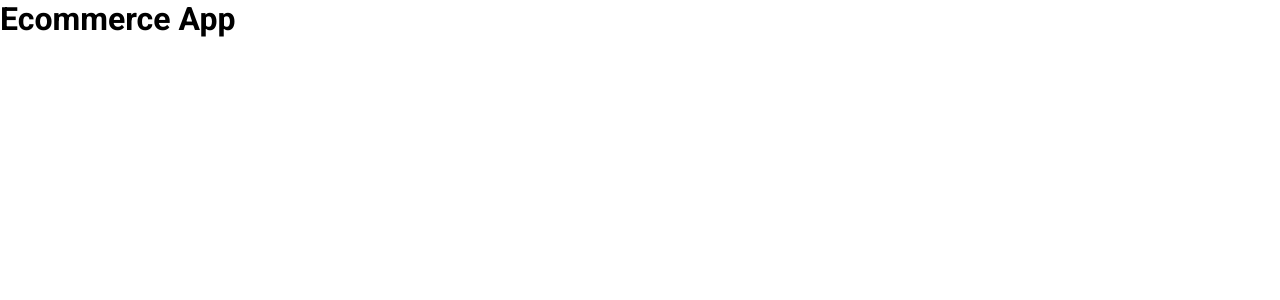
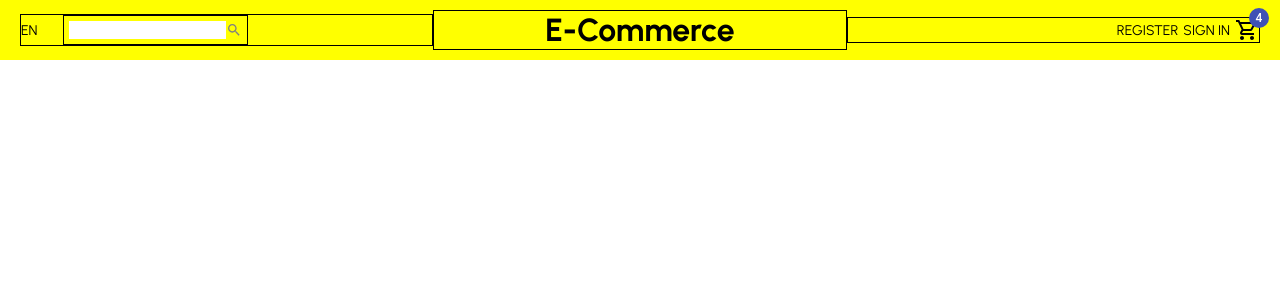
Before and after one commit to Sk8056/style-react, a React (Create React App) app: page / in a window 1280 px wide. Shown: the top 300 px of the page. Built offline with nearby package versions, Linux system fonts and the light colour scheme.

Commit message:
Completed Navbar

```diff
--- a/package.json
+++ b/package.json
@@ -3,6 +3,8 @@
   "version": "0.1.0",
   "private": true,
   "dependencies": {
+    "@material-ui/core": "^4.12.3",
+    "@material-ui/icons": "^4.11.2",
     "@reduxjs/toolkit": "^1.6.1",
     "@testing-library/jest-dom": "^5.14.1",
     "@testing-library/react": "^11.2.7",
--- a/public/index.html
+++ b/public/index.html
@@ -10,13 +10,13 @@
       content="Web site created using create-react-app"
     />
     <link
-      href="https://fonts.googleapis.com/css2?family=Roboto:ital,wght@0,300;0,400;0,500;0,700;0,900;1,100;1,300;1,400;1,500;1,700;1,900&display=swap"
+      href="https://fonts.googleapis.com/css2?family=Urbanist:ital,wght@0,200;0,300;0,400;0,500;0,600;0,700;0,800;0,900;1,100;1,200;1,300;1,400;1,500;1,600;1,700;1,800;1,900&display=swap"
       rel="stylesheet"
     />
     <style>
       * {
         margin: 0px;
-        font-family: "Roboto", sans-serif;
+        font-family: "Urbanist", sans-serif;
       }
     </style>
     <link rel="apple-touch-icon" href="%PUBLIC_URL%/logo192.png" />
--- a/src/Apps/EcommerceApp.tsx
+++ b/src/Apps/EcommerceApp.tsx
@@ -1,9 +1,10 @@
 import { FC } from "react";
+import { Home } from "../pages";
 
 const EcommerceApp: FC<{}> = () => {
   return (
     <>
-      <h1>Ecommerce App</h1>
+      <Home />
     </>
   );
 };
--- /dev/null
+++ b/src/components/Navbar.tsx
@@ -0,0 +1,94 @@
+import { Badge } from "@material-ui/core";
+import { Search, ShoppingCartOutlined } from "@material-ui/icons";
+import { FC } from "react";
+import styled from "styled-components";
+
+const Container = styled.div`
+  height: 60px;
+  background-color: black;
+`;
+
+const Wrapper = styled.div`
+  background-color: yellow;
+  padding: 10px 20px;
+  display: flex;
+  justify-content: space-between;
+  align-items: center;
+`;
+
+const Left = styled.div`
+  border: 1px solid black;
+  flex: 1;
+  display: flex;
+  align-items: center;
+`;
+
+const Language = styled.span`
+  cursor: pointer;
+  font-size: 14px;
+`;
+
+const SearchContainer = styled.div`
+  border: 0.5px solid black;
+  display: flex;
+  align-items: center;
+  margin-left: 25px;
+  padding: 5px;
+`;
+
+const Input = styled.input`
+  border: none;
+`;
+
+const Logo = styled.h1`
+  font-weight: bold;
+`;
+
+const Center = styled.div`
+  border: 1px solid black;
+  flex: 1;
+  text-align: center;
+`;
+
+const Right = styled.div`
+  border: 1px solid black;
+  flex: 1;
+  display: flex;
+  align-items: center;
+  justify-content: flex-end;
+`;
+
+const MenuItem = styled.div`
+  font-size: 14px;
+  cursor: pointer;
+  margin-left: 5px;
+`;
+
+const Navbar: FC<{}> = () => {
+  return (
+    <Container>
+      <Wrapper>
+        <Left>
+          <Language>EN</Language>
+          <SearchContainer>
+            <Input />
+            <Search style={{ color: "gray", fontSize: 16 }} />
+          </SearchContainer>
+        </Left>
+        <Center>
+          <Logo>E-Commerce</Logo>
+        </Center>
+        <Right>
+          <MenuItem>REGISTER</MenuItem>
+          <MenuItem>SIGN IN</MenuItem>
+          <MenuItem>
+            <Badge badgeContent={4} color="primary">
+              <ShoppingCartOutlined />
+            </Badge>
+          </MenuItem>
+        </Right>
+      </Wrapper>
+    </Container>
+  );
+};
+export default Navbar;
--- /dev/null
+++ b/src/pages/Home.tsx
@@ -0,0 +1,9 @@
+import { FC } from "react";
+import Navbar from "../components/Navbar";
+export const Home: FC = () => {
+  return (
+    <div>
+      <Navbar />
+    </div>
+  );
+};
--- /dev/null
+++ b/src/pages/index.ts
@@ -0,0 +1,3 @@
+import { Home } from "./Home";
+
+export { Home };
```
Also changed, not shown: 1 other file (tests, documents, lock files or other folders).
